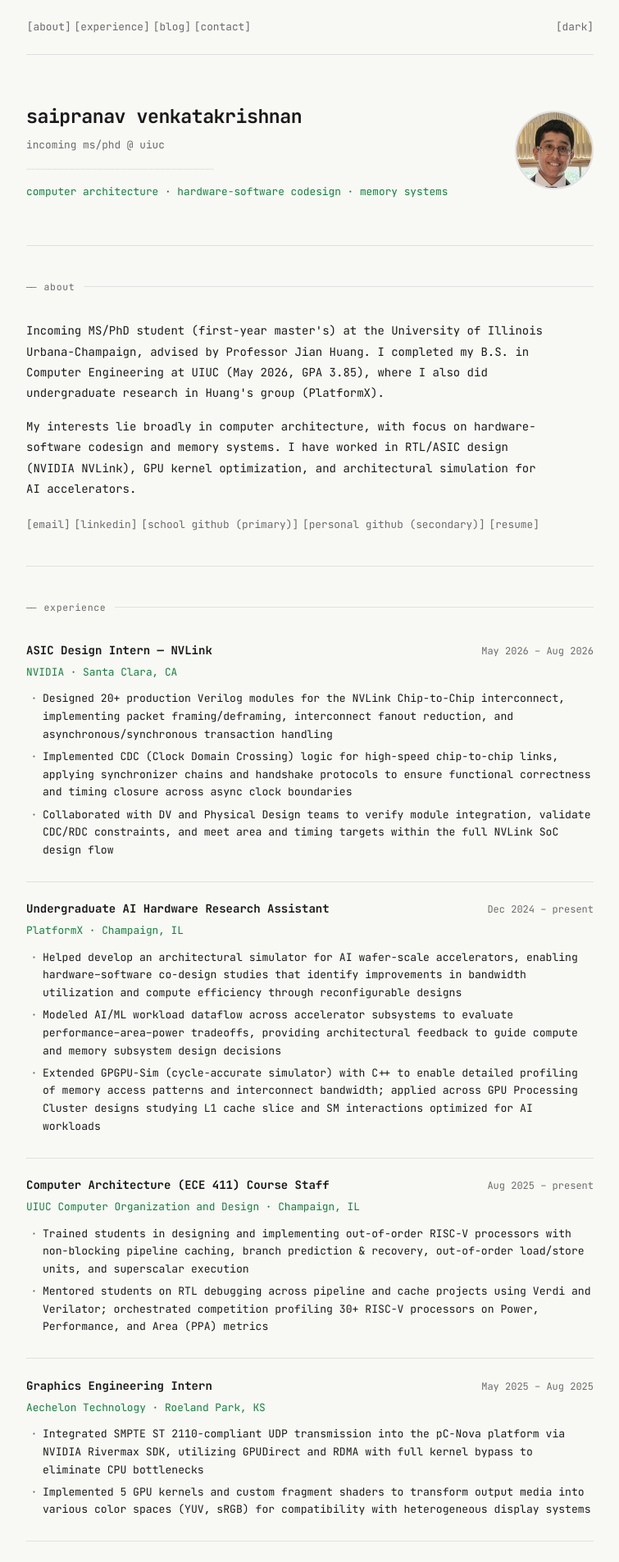
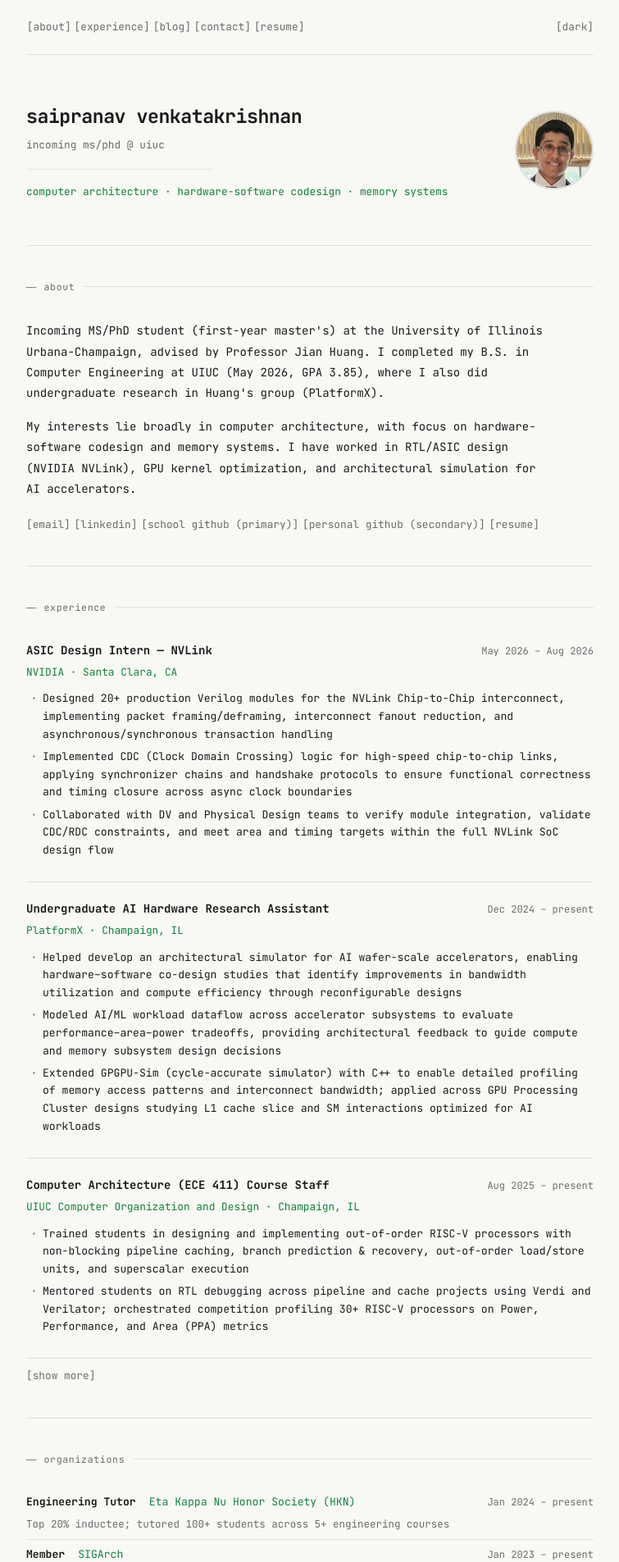
Before and after one commit to Sai-Pra/Sai-Pra.github.io, a Jekyll site: the page built from index.md, in a window 1280 px wide. Shown: the top 1905 px of the page at 82% size, without its empty margins (262-1017 px from the left). Built offline with Jekyll 4.4.1, drawn with Linux system fonts in a browser that asks for light colours; some of the changed text lies outside the part shown.

Commit message:
Added collapse and resume

```diff
--- a/_data/experience.yml
+++ b/_data/experience.yml
@@ -25,6 +25,7 @@
     - "Mentored students on RTL debugging across pipeline and cache projects using Verdi and Verilator; orchestrated competition profiling 30+ RISC-V processors on Power, Performance, and Area (PPA) metrics"
 
 - role: "Graphics Engineering Intern"
+  collapsed: true
   company: Aechelon Technology
   location: Roeland Park, KS
   dates: "May 2025 – Aug 2025"
@@ -33,6 +34,7 @@
     - "Implemented 5 GPU kernels and custom fragment shaders to transform output media into various color spaces (YUV, sRGB) for compatibility with heterogeneous display systems"
 
 - role: "Software Development Intern"
+  collapsed: true
   company: CME Group
   location: Chicago, IL
   dates: "May 2024 – Nov 2024"
@@ -41,6 +43,7 @@
     - "Won first place in an internal CME Hackathon by developing a low-latency trading algorithm, earning $1000"
 
 - role: "Software Development Intern"
+  collapsed: true
   company: CME Group
   location: Champaign, IL
   dates: "Mar 2023 – Aug 2023"
--- a/_layouts/default.html
+++ b/_layouts/default.html
@@ -48,6 +48,7 @@
         <a href="{{ '/#experience' | relative_url }}">experience</a>
         <a href="{{ '/blog/' | relative_url }}">blog</a>
         <a href="mailto:{{ site.email }}">contact</a>
+        <a href="/resume/Saipranav_Venkatakrishnan_Resume.pdf" target="_blank">resume</a>
       </div>
       <button class="theme-toggle" id="theme-toggle" aria-label="toggle color theme">light</button>
     </nav>
--- a/assets/css/main.css
+++ b/assets/css/main.css
@@ -300,6 +300,27 @@ a:hover {
   position: absolute;
   left: 0.35rem;
   color: var(--muted);
+}
+
+/* ─── Experience collapse toggle ─────────────────────────────────────── */
+
+.exp-collapsed {
+  display: none;
+}
+
+.exp-toggle {
+  background: none;
+  border: none;
+  cursor: pointer;
+  font-family: var(--font);
+  font-size: 0.8rem;
+  color: var(--muted);
+  padding: 0.75rem 0 0;
+  transition: color 0.12s;
+}
+
+.exp-toggle:hover {
+  color: var(--accent);
 }
 
 /* ─── Organizations (compact) ─────────────────────────────────────────── */
--- a/assets/js/theme.js
+++ b/assets/js/theme.js
@@ -19,6 +19,19 @@
     });
   }
 
+  // Experience expand/collapse toggle
+  var expToggle = document.getElementById('exp-toggle');
+  if (expToggle) {
+    expToggle.addEventListener('click', function () {
+      var collapsed = document.querySelectorAll('.exp-collapsed');
+      var isExpanded = collapsed.length > 0 && collapsed[0].style.display === 'block';
+      collapsed.forEach(function (el) {
+        el.style.display = isExpanded ? '' : 'block';
+      });
+      expToggle.textContent = isExpanded ? '[show more]' : '[show less]';
+    });
+  }
+
   // Visitor count from GoatCounter public counter API
   var countEl = document.getElementById('gc-count');
   if (countEl) {
--- a/index.md
+++ b/index.md
@@ -41,7 +41,7 @@ layout: default
   <h2 class="section-header">experience</h2>
   <ul class="exp-list">
   {% for exp in site.data.experience %}
-    <li class="exp-item">
+    <li class="exp-item{% if exp.collapsed %} exp-collapsed{% endif %}">
       <div class="exp-meta">
         <span class="exp-role">{{ exp.role }}</span>
         <span class="exp-date">{{ exp.dates }}</span>
@@ -57,6 +57,7 @@ layout: default
     </li>
   {% endfor %}
   </ul>
+  <button class="exp-toggle" id="exp-toggle">[show more]</button>
 </section>
 
 <section id="organizations" class="section">
```
